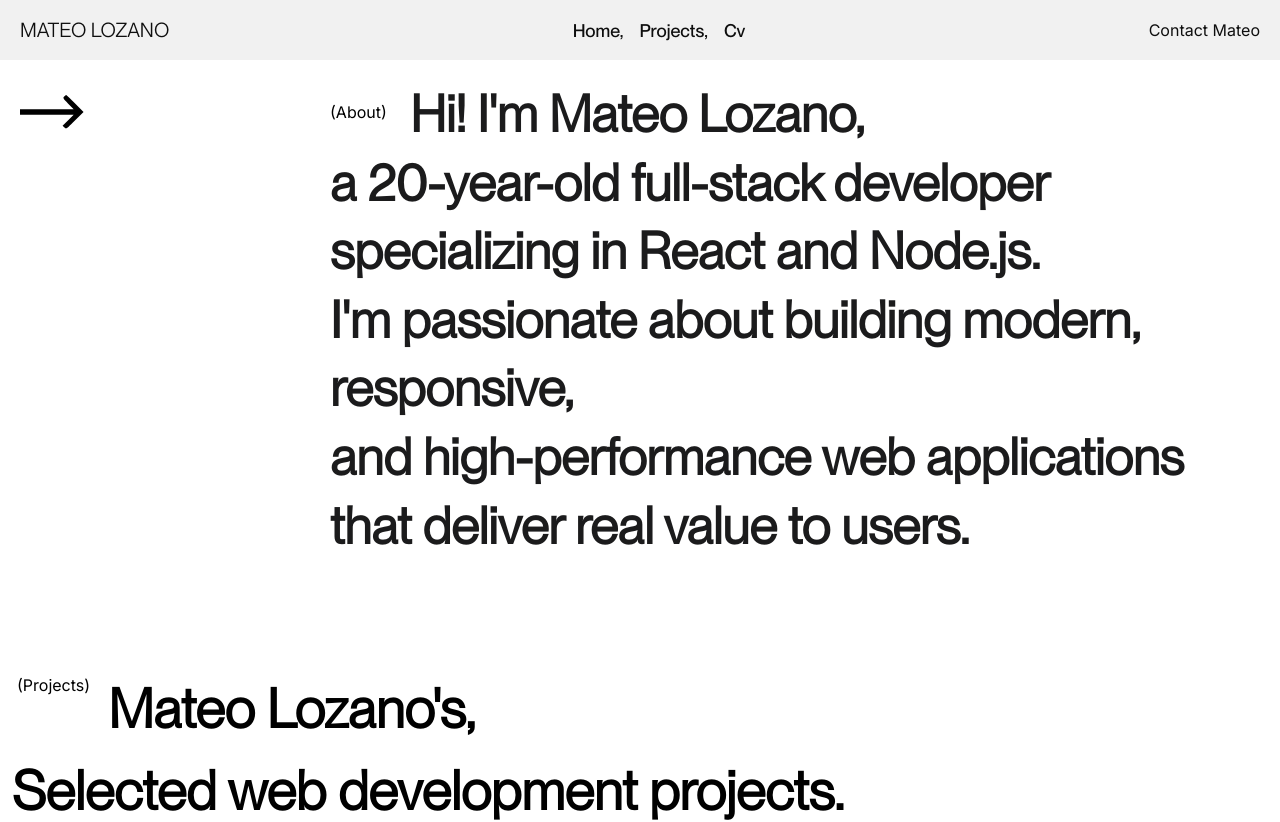
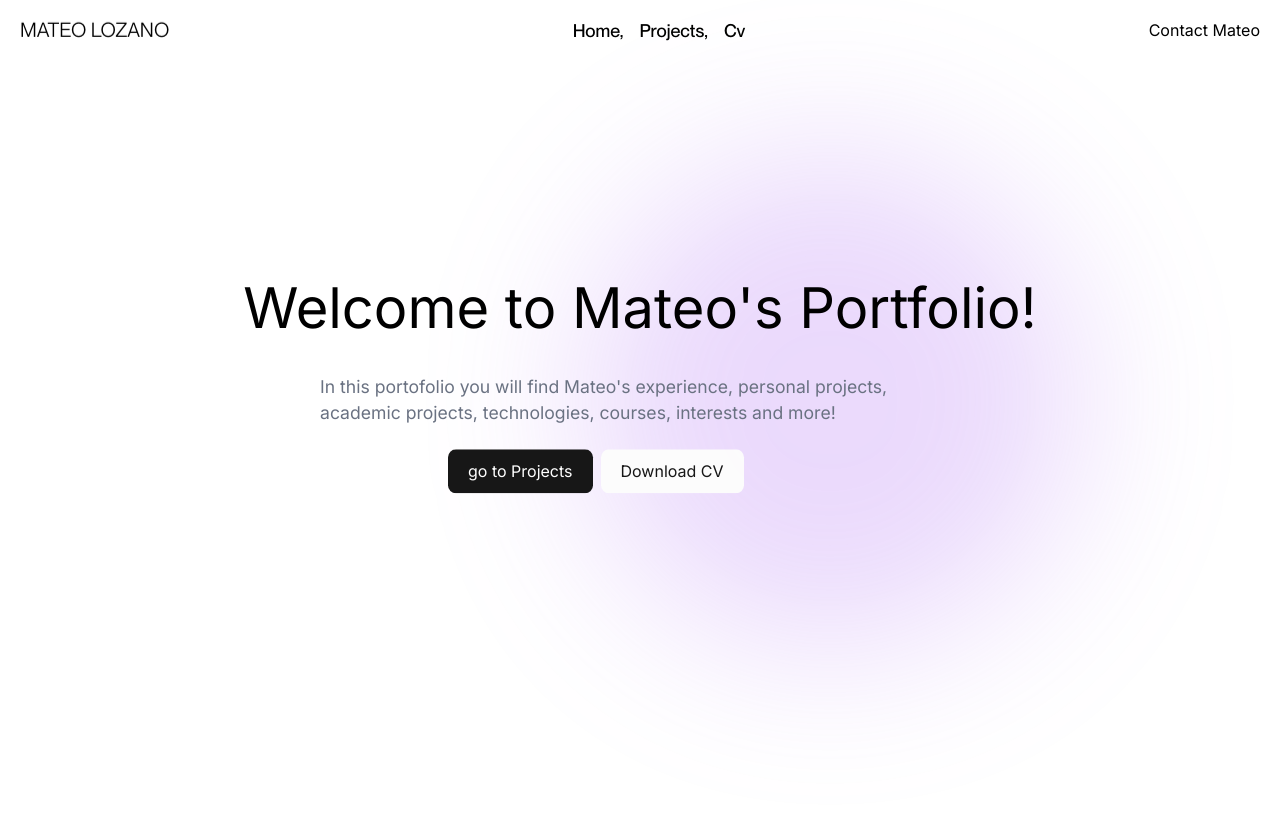
Before and after one commit to MateoLoz/portfolio, a React (Vite) app: page / in a window 1280 px wide. Shown: the top 822 px of the page. Built offline with nearby package versions, Linux system fonts and the light colour scheme; a web font is replaced by a local one.

Commit message:
new banner

```diff
--- a/src/Navbar/NavegationBar.jsx
+++ b/src/Navbar/NavegationBar.jsx
@@ -1,82 +1,153 @@
-import { useNavigate } from 'react-router'
-import  { useEffect, useRef, useState } from "react"
-import  './style/navbar.css'
+import { useNavigate } from "react-router";
+import { useEffect, useRef, useState } from "react";
+import "./style/navbar.css";
 
-export default function NavegationBar  () {
-       const nav = useNavigate()
-    const route = '/Contact-Mateo'
-    const [width,setwidth] = useState(0)
-    const [scroll,setScroll] = useState(false)
-    const navRef = useRef()
-    const [click,setclick] = useState(false)
-    const [menu,setOpenMenu] = useState(false)
+export default function NavegationBar() {
+  const nav = useNavigate();
+  const route = "/Contact-Mateo";
+  const [width, setwidth] = useState(0);
+  const [scroll, setScroll] = useState(false);
+  const navRef = useRef();
+  const [click, setclick] = useState(false);
+  const [menu, setOpenMenu] = useState(false);
 
-    const handlewidth = () => {
-        setwidth(window.innerWidth)
-    }
+  const handlewidth = () => {
+    setwidth(window.innerWidth);
+  };
 
-    useEffect(()=> {
-        handlewidth()
-        const handleScroll = () => {
-        const top = navRef.current.getBoundingClientRect().top;
-         setScroll(top < 0)
-        }
-        window.addEventListener("scroll", handleScroll);
-        window.addEventListener('resize',handlewidth)
-    return () => {window.removeEventListener("scroll", handleScroll); window.removeEventListener('resize', handlewidth)};
+  useEffect(() => {
+    handlewidth();
+    const handleScroll = () => {
+      const top = navRef.current.getBoundingClientRect().top;
+      setScroll(top < 0);
+    };
+    window.addEventListener("scroll", handleScroll);
+    window.addEventListener("resize", handlewidth);
+    return () => {
+      window.removeEventListener("scroll", handleScroll);
+      window.removeEventListener("resize", handlewidth);
+    };
+  }, []);
 
-    }, [])
-
-    return(
-        <div ref={navRef}  className="navegation-bar">
-         <nav>
-            <section> <a href="" className="relative flex flex-col uppercase overflow-hidden">
-                <span className={`logo-primary ${scroll ? 'scrolled' : ''}`}>mateo lozano</span>
-                <span className={`logo-secondary absolute translate-y-full-h[3rem] ${scroll ? 'scrolled' : ''}`}> @ml</span>
-            </a>
-                </section>
-                {
-                    width > 650 ? <ul className="navegation-ul" onClick={()=> setclick(!click)}>
-              <li> <a href="#about-me">Home,</a></li>
-              <li> <a href="#projects">Projects,</a></li>
-              <li><a href="#Curriculum">Cv</a></li>
-            </ul> : null
-                }
-            {width > 650 ? <section className='cursor-pointer' onClick={()=>nav(route)}>Contact Mateo</section> : <Menu setopen={setOpenMenu} menu={menu}/>}
-         </nav>
-           {width < 650 ?  <Modal menu={menu} scroll={scroll} setOpenMenu={setOpenMenu}/> : null }
-        </div>
-    )
+  return (
+    <div ref={navRef} className="navegation-bar">
+      <nav>
+        <section>
+          {" "}
+          <a
+            href=""
+            className="relative flex flex-col uppercase overflow-hidden"
+          >
+            <span className={`logo-primary ${scroll ? "scrolled" : ""}`}>
+              mateo lozano
+            </span>
+            <span
+              className={`logo-secondary absolute translate-y-full-h[3rem] ${
+                scroll ? "scrolled" : ""
+              }`}
+            >
+              {" "}
+              @ml
+            </span>
+          </a>
+        </section>
+        {width > 650 ? (
+          <ul className="navegation-ul" onClick={() => setclick(!click)}>
+            <li>
+              {" "}
+              <a href="#about-me">Home,</a>
+            </li>
+            <li>
+              {" "}
+              <a href="#projects">Projects,</a>
+            </li>
+            <li>
+              <a href="#Curriculum">Cv</a>
+            </li>
+          </ul>
+        ) : null}
+        {width > 650 ? (
+          <section className="cursor-pointer" onClick={() => nav(route)}>
+            Contact Mateo
+          </section>
+        ) : (
+          <Menu setopen={setOpenMenu} menu={menu} />
+        )}
+      </nav>
+      {width < 650 ? (
+        <Modal menu={menu} scroll={scroll} setOpenMenu={setOpenMenu} />
+      ) : null}
+    </div>
+  );
 }
 
+export const Menu = ({ setopen, menu }) => {
+  return (
+    <section>
+      <a
+        href="#"
+        className="relative flex flex-col  overflow-hidden"
+        onClick={() => setopen(!menu)}
+      >
+        <span className={`logo-primary ${menu ? "scrolled" : ""}`}>Menu</span>
+        <span
+          className={`logo-secondary absolute translate-y-full-h[3rem] ${
+            menu ? "scrolled" : ""
+          }`}
+        >
+          close
+        </span>
+      </a>
+    </section>
+  );
+};
 
-export const Menu = ({setopen,menu}) => {
-
-
-    return(
-        <section>
-          <a href="#" className="relative flex flex-col  overflow-hidden" onClick={()=>setopen(!menu)}>
-                <span className={`logo-primary ${menu ? 'scrolled' : ''}`}>Menu</span>
-                <span className={`logo-secondary absolute translate-y-full-h[3rem] ${menu ? 'scrolled' : ''}`}>close</span>
+export const Modal = ({ menu, setOpenMenu, scroll }) => {
+  const nav = useNavigate();
+  const route = "/Contact-Mateo";
+  return (
+    <>
+      <div
+        className={`modal-container ${menu == true ? "active" : ""} `}
+        style={{
+          animation:
+            menu == true
+              ? "fadein cubic-bezier(.23,1,.32,1) 700ms"
+              : "fadeout cubic-bezier(.23,1,.32,1) 700ms",
+          transform: `translateY(${scroll}px)`,
+        }}
+      >
+        <ul className="w-full h-full items-center justify-center flex flex-col text-white text-3xl">
+          <li className="p-6 w-full text-center  border-opacity-10">
+            {" "}
+            <a href="#about-me" onClick={() => setOpenMenu(!menu)}>
+              Home
             </a>
-        </section>
-    )
-}
-
-
-export const Modal = ({menu,setOpenMenu, scroll}) => {
-    const nav = useNavigate()
-    const route = '/Contact-Mateo'
-    return(
-        <>
-        <div className={`modal-container ${menu == true ? 'active' : ''} `} style={{animation: menu == true ? 'fadein cubic-bezier(.23,1,.32,1) 700ms' : 'fadeout cubic-bezier(.23,1,.32,1) 700ms', transform: `translateY(${scroll}px)`}}>
-           <ul className="w-full h-full items-center justify-center flex flex-col text-white text-3xl">
-              <li className="p-6 w-full text-center  border-opacity-10"> <a  href="#about-me" onClick={()=>setOpenMenu(!menu)}>Home</a></li>
-              <li className="p-6 w-full text-center border-opacity-10"> <a href="#projects" onClick={()=>setOpenMenu(!menu)}>Projects</a></li>
-              <li className="p-6 w-full text-center border-opacity-10"><a href="#Curriculum" onClick={()=>setOpenMenu(!menu)}>Cv</a></li>
-              <li className="p-6 w-full text-center border-bottom-opacity-10  border-opacity-10"><a href="#Curriculum" onClick={()=>{setOpenMenu(!menu);nav(route)}}>Contact Mateo</a></li>
-            </ul>
-        </div>
-        </>
-    )
-}
+          </li>
+          <li className="p-6 w-full text-center border-opacity-10">
+            {" "}
+            <a href="#projects" onClick={() => setOpenMenu(!menu)}>
+              Projects
+            </a>
+          </li>
+          <li className="p-6 w-full text-center border-opacity-10">
+            <a href="#Curriculum" onClick={() => setOpenMenu(!menu)}>
+              Cv
+            </a>
+          </li>
+          <li className="p-6 w-full text-center border-bottom-opacity-10  border-opacity-10">
+            <a
+              href="#Curriculum"
+              onClick={() => {
+                setOpenMenu(!menu);
+                nav(route);
+              }}
+            >
+              Contact Mateo
+            </a>
+          </li>
+        </ul>
+      </div>
+    </>
+  );
+};
--- a/src/Pages/PortafolioPage.jsx
+++ b/src/Pages/PortafolioPage.jsx
@@ -1,45 +1,42 @@
-import '../App.css'
-import React, { Suspense } from 'react'
-import { useInView } from "react-intersection-observer";
-import LoadPage  from '../Pages/LoadPage'
-import { useLoading } from '../hooks/useLoading';
+import "../App.css";
+import React, { Suspense } from "react";
+import LoadPage from "../Pages/LoadPage";
+import { useLoading } from "../hooks/useLoading";
+const WelcomeBanner = React.lazy(() => import("../Welcome/WelcomeBanner"));
 
-const AboutMe = React.lazy(()=> import('../AboutMe/AboutMe'))
-const NavegationBar = React.lazy(()=> import('../Navbar/NavegationBar'))
-const MapperProjects = React.lazy(()=> import('../projects/MapperProjects'))
-const Footer = React.lazy(()=> import('../Footer/Footer'))
+const AboutMe = React.lazy(() => import("../AboutMe/AboutMe"));
+const NavegationBar = React.lazy(() => import("../Navbar/NavegationBar"));
+const MapperProjects = React.lazy(() => import("../projects/MapperProjects"));
+const Footer = React.lazy(() => import("../Footer/Footer"));
 
 const PortafolioPage = () => {
+  const { loading } = useLoading();
 
-     const { ref, inView } = useInView({
-    /* Optional options */
-    threshold: 0.3,
-  });
-
-  const { loading } = useLoading()
-
-
-    return(
+  return (
     <>
-      {loading == true ? <LoadPage/> :
+      {loading == true ? (
+        <LoadPage />
+      ) : (
         <div className="app-container">
-      <Suspense fallback={<div> Cargando..</div>}>
-            <NavegationBar/>
+          <Suspense fallback={<div></div>}>
+            <WelcomeBanner />
           </Suspense>
-         <Suspense fallback={<div>Cargando..</div>}>
-            <AboutMe/>
+          <Suspense fallback={<div></div>}>
+            <NavegationBar />
           </Suspense>
-         <Suspense fallback={<div>Cargando..</div>}>
-            <MapperProjects/>
+          <Suspense fallback={<div></div>}>
+            <AboutMe />
           </Suspense>
-            <Suspense fallback={<div>Cargando..</div>}>
-           <Footer/>
+          <Suspense fallback={<div></div>}>
+            <MapperProjects />
+          </Suspense>
+          <Suspense fallback={<div></div>}>
+            <Footer />
           </Suspense>
         </div>
- }
+      )}
     </>
-    )
-}
+  );
+};
 
-
-export default PortafolioPage
+export default PortafolioPage;
--- /dev/null
+++ b/src/Welcome/WelcomeBanner.jsx
@@ -0,0 +1,66 @@
+import { useState, useEffect } from "react";
+import { useInView } from "react-intersection-observer";
+import "../styles/welcome.css";
+import useDownloadCv from "./hooks/useDownloadCv";
+const WelcomeBanner = () => {
+  const [hasBeenInView, setHasBeenInView] = useState(false);
+
+  const { ref, inView } = useInView({
+    triggerOnce: true,
+    threshold: 0.3,
+  });
+
+  useEffect(() => {
+    if (inView) {
+      setHasBeenInView(true);
+    }
+  }, [inView]);
+  const { handleCv, cvButton } = useDownloadCv();
+
+  const Text = `Welcome to Mateo's Portfolio!`;
+  const description = `In this portofolio you will find Mateo's experience, personal projects, academic projects, technologies, courses, interests and more!`;
+  return (
+    <div
+      ref={ref}
+      className={`z-4 w-full h-[95vh] flex flex-col gap-6 justify-center items-center ${
+        hasBeenInView ? "apearbanner" : "hidebanner"
+      }`}
+    >
+      <div className=" z-0 absolute bottom-auto left-auto right-0 top-0 h-[500px] w-[500px] -translate-x-[40%] translate-y-[30%] rounded-full bg-[rgba(173,109,244,0.5)] opacity-50 blur-[80px]"></div>
+      <span
+        className={`z-4  overflow-hidden font-[PP Neue Montreal Normal] text-black text-[clamp(1.6rem,5.3vw,3.5rem)] ${
+          hasBeenInView ? "appertext" : "hidetext"
+        }`}
+      >
+        {Text}
+      </span>
+      <p
+        className={`z-4 md:w-[50vw] w-[90vw] font-[PP Neue Montreal Normal] text-gray-500 text-[clamp(0.8rem,2vw,1.1rem)] break-words whitespace-normal ${
+          hasBeenInView ? "appeardescription" : "hidetext"
+        }`}
+      >
+        {description}
+      </p>
+      <div
+        className={`z-4 md:w-[30vw] w-[70vw] flex flex-row gap-2 ${
+          hasBeenInView ? "appearbuttons" : "hidetext"
+        }`}
+      >
+        <a
+          href="#projects"
+          className="rounded-lg md:py-[10px] py-[6px] md:px-[20px] px-[8px] text-[12px] md:text-[16px] bg-[#121212]  text-white font-[PP Neue Montreal Normal] hover:bg-[#3a3a3a] transition"
+        >
+          go to Projects
+        </a>
+        <a
+          onClick={(e) => handleCv(e)}
+          className="rounded-lg md:py-[10px] py-[6px] md:px-[20px] px-[8px] text-[12px] md:text-[16px] text-[#121212] bg-[#fcfcfc] font-[PP Neue Montreal Normal] hover:bg-[#f7f7f7] transition ease-in-out duration-150"
+        >
+          {cvButton.message}
+        </a>
+      </div>
+    </div>
+  );
+};
+
+export default WelcomeBanner;
--- /dev/null
+++ b/src/Welcome/hooks/useDownloadCv.js
@@ -0,0 +1,27 @@
+import { useState } from "react";
+
+export default function useDownloadCv() {
+  const [cvButton, setCvButton] = useState({
+    message: "Download CV",
+    value: false,
+  });
+
+  const handleCv = (e) => {
+    e.preventDefault();
+    setCvButton((prev) => ({ ...prev, value: true, message: "Downloading.." }));
+
+    try {
+      setTimeout(() => {
+        setCvButton((prev) => ({
+          ...prev,
+          value: false,
+          message: "Downloaded!",
+        }));
+      }, [1200]);
+    } catch (err) {
+      setCvButton((prev) => ({ ...prev, value: false, message: err.message }));
+    }
+  };
+
+  return { handleCv, cvButton };
+}
--- /dev/null
+++ b/src/styles/welcome.css
@@ -0,0 +1,63 @@
+.apearbanner {
+  opacity: 1;
+  animation: apearbanner ease-in-out 1300ms;
+  animation-delay: 0s, 500ms, 1s, 1.1s, 1.2s;
+}
+
+.hidebanner {
+  opacity: 0;
+}
+
+.appertext {
+  opacity: 0;
+  animation: appearelements ease-in-out 600ms;
+  animation-delay: 1.3s;
+  animation-fill-mode: forwards; /* Importante para que se mantenga visible después de la animación */
+}
+
+.appeardescription {
+  opacity: 0;
+  animation: appearelements ease-in-out 600ms;
+  animation-delay: 2.5s;
+  animation-fill-mode: forwards;
+}
+
+.appearbuttons {
+  opacity: 0;
+  animation: appearelements ease-in-out 600ms;
+  animation-delay: 3.5s;
+  animation-fill-mode: forwards;
+}
+
+.hidetext {
+  transform: translateY(0px);
+}
+
+@keyframes apearbanner {
+  0% {
+    opacity: 0;
+  }
+  25% {
+    opacity: 0.3;
+  }
+  50% {
+    opacity: 0.7;
+  }
+  75% {
+    opacity: 0.9;
+  }
+  100% {
+    opacity: 1;
+  }
+}
+
+@keyframes appearelements {
+  0% {
+    transform: translateY(-35px);
+    opacity: 0;
+  }
+  100% {
+    transform: translateY(0px);
+    opacity: 1;
+  }
+}
```
Also changed, not shown: src/App.css (+53 -97 lines), src/Navbar/style/navbar.css (+26 -36 lines). Lines whose indentation alone changed are shown as unchanged.
